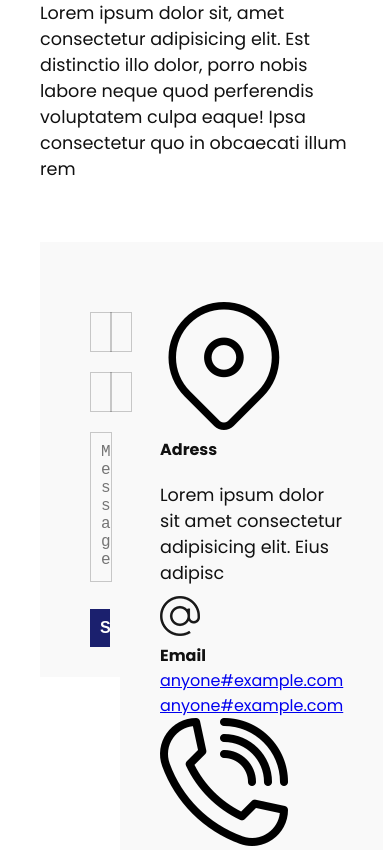
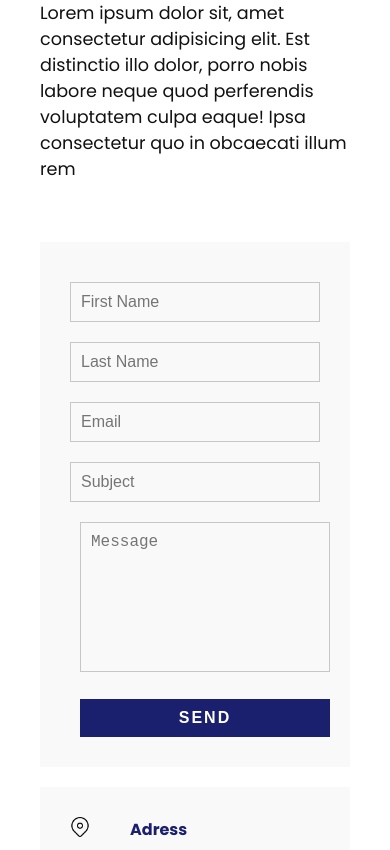
Before and after one commit to Wissanukhong/Bootstrap-with-5-projects, a plain HTML site: page contact.html in a window 390 px wide. Shown: the part 225-1075 px from the top of the page. Drawn offline with Linux system fonts and the light colour scheme.

Commit message:
feat: responsive section contact

```diff
--- a/style.css
+++ b/style.css
@@ -315,6 +315,26 @@ section.home {
   padding: 60px 40px 20px;
 }
 
+.contact-info .info-box {
+  display: flex;
+  align-items: flex-start;
+  margin-bottom: 40px;
+}
+
+.contact-info .info-box .contact-icon {
+  width: 20px;
+  margin-right: 40px;
+}
+
+.contact-info .info-box .details h4 {
+  color: #1b206e;
+}
+
+.contact-info .info-box .details p,
+.contact-info .info-box .details a {
+  color: var(--text);
+}
+
 /* Responsive */
 @media (max-width: 1025px) {
   .home-img {
@@ -339,6 +359,31 @@ section.home {
   .services {
     grid-template-columns: repeat(2, 1fr);
   }
+
+  .contact {
+    flex-direction: column;
+  }
+
+  .contact-form {
+    width: 100%;
+    padding: 30px 30px 20px;
+  }
+
+  .contact-form .row {
+    flex-direction: column;
+  }
+
+  .contact-form .input50,
+  .contact-form .inpun100 {
+    width: 100%;
+    margin: 0;
+  }
+
+  .contact-info {
+    width: 100%;
+    margin-top: 20px;
+    padding: 30px 30px 20px;
+  }
 }
 
 @media (max-width: 768px) {
```
Also changed, not shown: Projectdesign.png (added), README.md.
